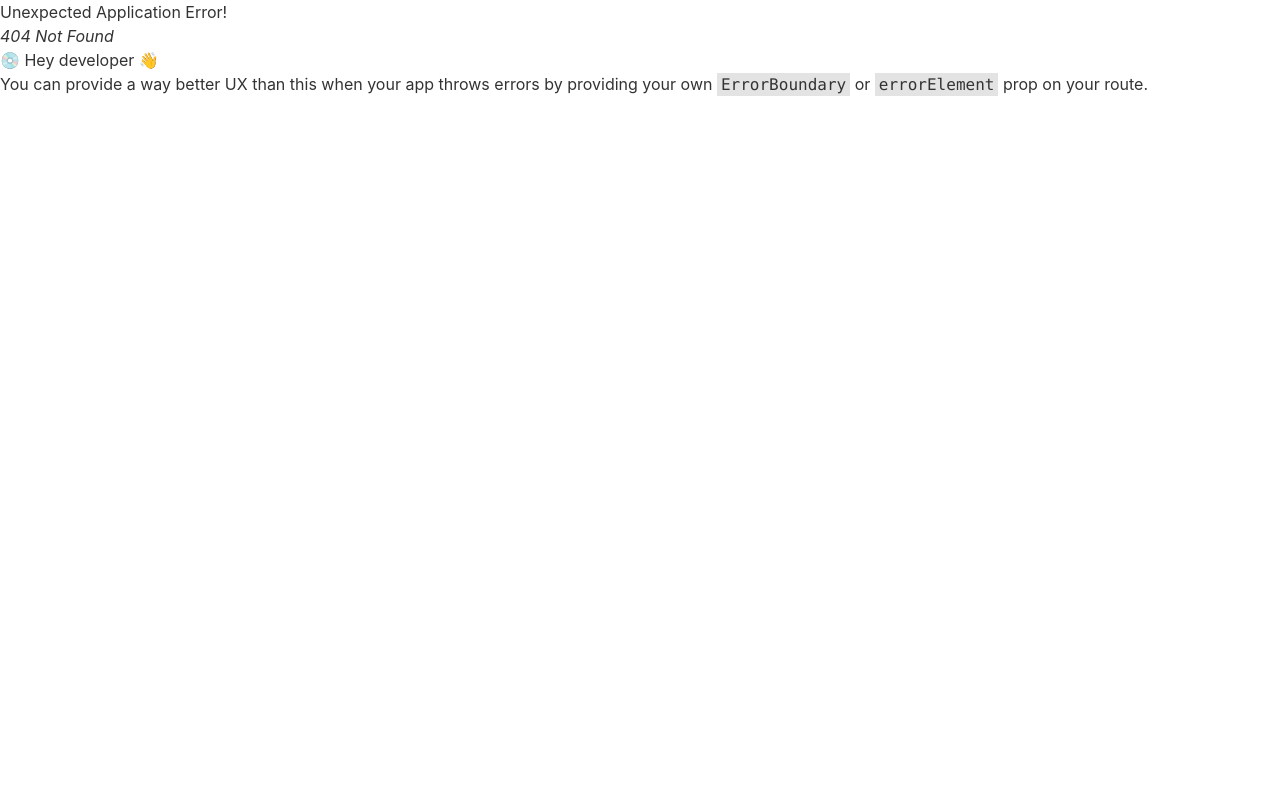
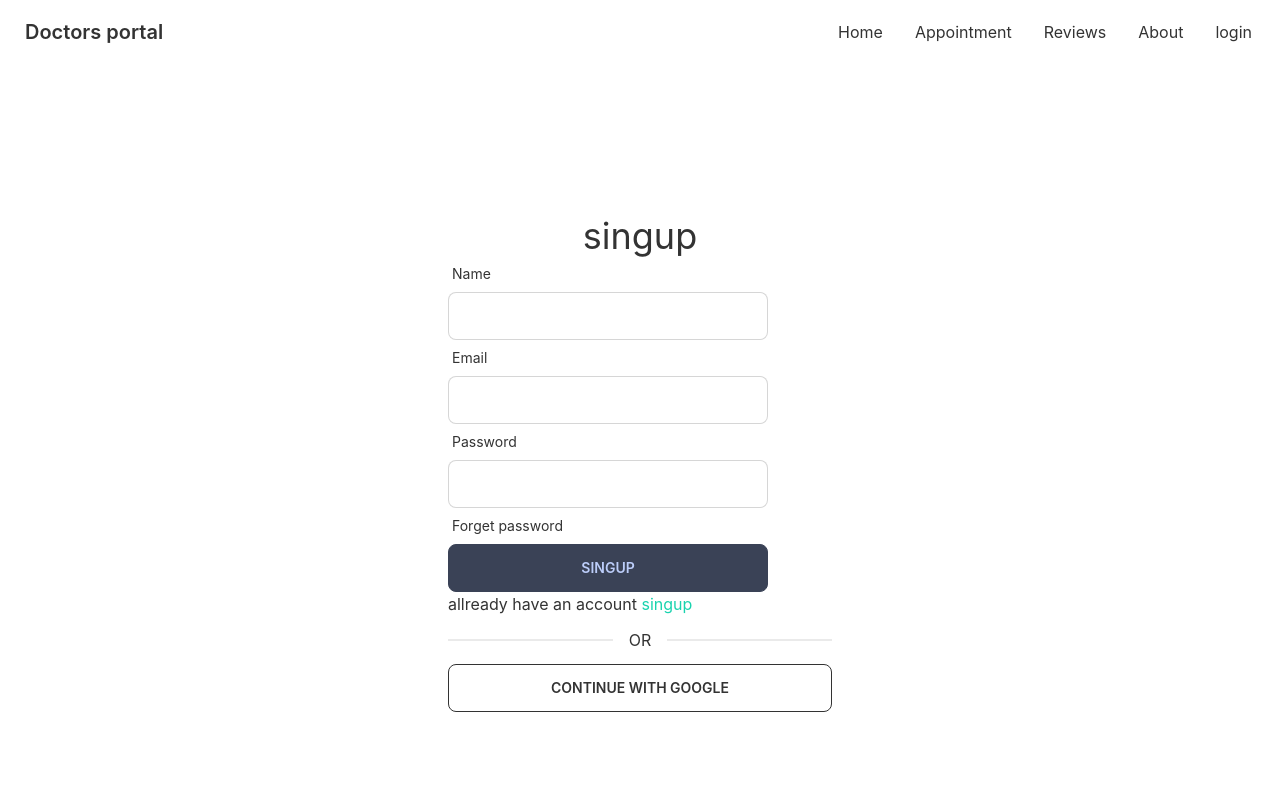
Before and after one commit to hmtamim199/doctors-portal-client, a React (Create React App) app: page /singup in a window 1280 px wide. Before the commit this address had no page. Shown: the top 800 px of the page. Built offline with nearby package versions, Linux system fonts and the light colour scheme.

Commit message:
singup page added

```diff
--- a/src/Routes/Routes/Routes.js
+++ b/src/Routes/Routes/Routes.js
@@ -4,6 +4,7 @@ import Main from "../../Layout/Main";
 import Login from "../../Login/Login";
 import Home from "../../pages/Home/Home/Home";
 import Appointment from "../../pages/Appointment/Appointment/Appointment";
+import Singup from "../../pages/Singup/Singup";
 
 const router = createBrowserRouter([
   {
@@ -19,6 +20,10 @@ const router = createBrowserRouter([
         element: <Login></Login>
       },
       {
+        path: '/singup',
+        element: <Singup></Singup>
+      },
+      {
         path: '/appointment',
         element: <Appointment></Appointment>
       }
--- a/src/firebase/firebase.config.js
+++ /dev/null
@@ -1,18 +0,0 @@
-// Import the functions you need from the SDKs you need
-import { initializeApp } from "firebase/app";
-// TODO: Add SDKs for Firebase products that you want to use
-// https://firebase.google.com/docs/web/setup#available-libraries
-
-// Your web app's Firebase configuration
-const firebaseConfig = {
-  apiKey: "AIzaSyB4VU06-N1VERrCmBc-yL_JjMlL0jbNXH4",
-  authDomain: "doctors-portal-910b9.firebaseapp.com",
-  projectId: "doctors-portal-910b9",
-  storageBucket: "doctors-portal-910b9.appspot.com",
-  messagingSenderId: "157005387246",
-  appId: "1:157005387246:web:78d37e76d069666b3beaff"
-};
-
-// Initialize Firebase
-const app = initializeApp(firebaseConfig);
-export default app;
--- a/src/Login/Login.js
+++ b/src/pages/Singup/Singup.js
@@ -1,33 +1,34 @@
 import React from 'react';
-
-import { useForm } from "react-hook-form";
+import { useForm } from 'react-hook-form';
 import { Link } from 'react-router-dom';
 
-const Login = () => {
-
-  const { register, handleSubmit } = useForm();
-  const hnadleLogin = data => {
+const Singup = () => {
+  const { register, handleSubmit } = useForm()
+  const handleSingup = (data) => {
     console.log(data)
   }
-
   return (
-    <div className=' flex justify-center items-center h-[800px] w-96  '>
-      <div className=''>
-        <h3 className='text-4xl text-center'>Log in </h3>
-        <form onSubmit={handleSubmit(hnadleLogin)}>
+    <div className=' flex justify-center items-center h-[800px]   '>
+      <div className='w-96'>
+        <h3 className='text-4xl text-center'>singup </h3>
+        <form onSubmit={handleSubmit(handleSingup)}>
 
           <div className="form-control w-full max-w-xs">
+            <label className="label"><span className="label-text">Name</span></label>
+            <input type="text" {...register("name")} className="input input-bordered w-full max-w-xs" />
+          </div>
+          <div className="form-control w-full max-w-xs">
             <label className="label"><span className="label-text">Email</span></label>
-            <input type="text" {...register("email")} className="input input-bordered w-full max-w-xs" />
+            <input type="email" {...register("email")} className="input input-bordered w-full max-w-xs" />
           </div>
           <div className="form-control w-full max-w-xs">
             <label className="label"><span className="label-text">Password</span></label>
             <input type="password" {...register("password")} className="input input-bordered w-full max-w-xs" />
             <label className="label"><span className="label-text">Forget password</span></label>
-            <input className='btn btn-accent w-full' value='Login' type="submit" />
+            <input className='btn btn-accent w-full' value='singup' type="submit" />
           </div>
         </form>
-        <p>New to doctors portal? <Link to='/singup' className='text-secondary'>Create new account</Link></p>
+        <p>allready have an account  <Link to='/login' className='text-secondary'>singup</Link></p>
         <div className="divider">OR</div>
         <button className='btn btn-outline w-full'>CONTINUE WITH GOOGLE</button>
       </div>
@@ -35,4 +36,4 @@ const Login = () => {
   );
 };
 
-export default Login;
+export default Singup;
```
